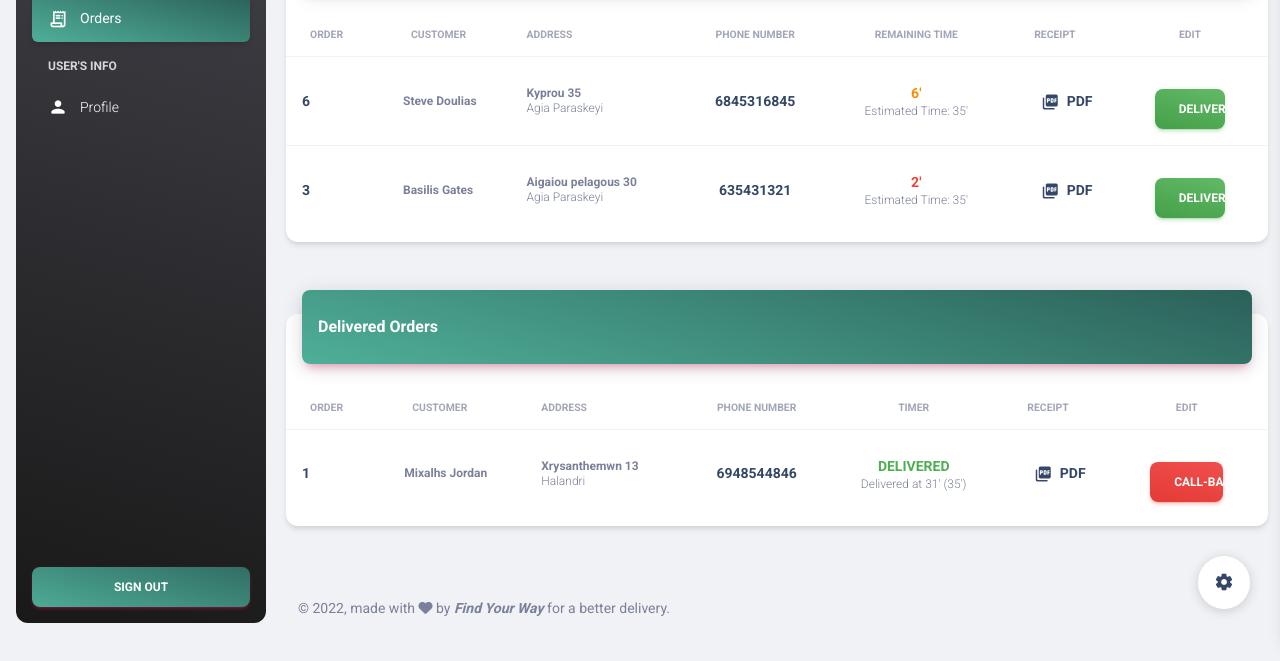
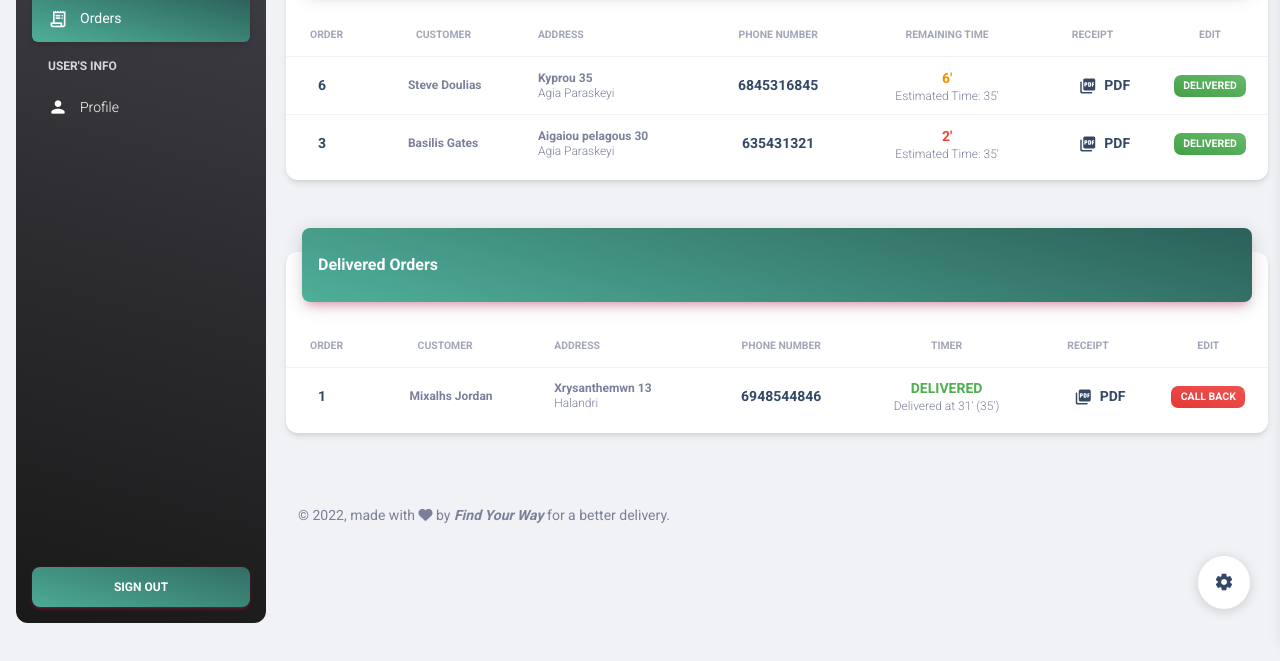
Before and after one commit to XanthiGk/FYW, a website: page pages/orders-delivery.html in a window 1280 px wide. Shown: the part 161-822 px from the top of the page. After the commit the page ends 800 px from the top, so only its background shows below. Drawn offline with Linux system fonts and the light colour scheme.

Commit message:
fixed minor flaws

```diff
--- a/pages/orders-delivery.html
+++ b/pages/orders-delivery.html
@@ -198,7 +198,7 @@
                                     <tbody>
                                         <tr>
                                             <td>
-                                                <div class="d-flex px-2 py-1">
+                                                <div class="d-flex px-4 py-1">
                                                     <div class="d-flex flex-column justify-content-center">
                                                         <h6 class="mb-0 text-sm"> 6</h6>
                                                     </div>
@@ -229,14 +229,12 @@
                                                     PDF</button>
                                             </td>
                                             <td class="align-middle text-center text-sm">
-                                                <button class="btn bg-gradient-success w-50 my-4 mb-2">
-                                                    Delivered
-                                                </button>
+                                                <span class="badge badge-sm bg-gradient-success">Delivered</span>
                                             </td>
                                         </tr>
                                         <tr>
                                             <td>
-                                                <div class="d-flex px-2 py-1">
+                                                <div class="d-flex px-4 py-1">
                                                     <div class="d-flex flex-column justify-content-center">
                                                         <h6 class="mb-0 text-sm">3</h6>
                                                     </div>
@@ -267,9 +265,7 @@
                                                     PDF</button>
                                             </td>
                                             <td class="align-middle text-center text-sm">
-                                                <button class="btn bg-gradient-success w-50 my-4 mb-2">
-                                                    Delivered
-                                                </button>
+                                                <span class="badge badge-sm bg-gradient-success">Delivered</span>
                                             </td>
                                         </tr>
                                     </tbody>
@@ -323,7 +319,7 @@
                                             </thead>
                                             <tbody>
                                                 <td>
-                                                    <div class="d-flex px-2 py-1">
+                                                    <div class="d-flex px-4 py-1">
                                                         <div class="d-flex flex-column justify-content-center">
                                                             <h6 class="mb-0 text-sm"> 1 </h6>
                                                         </div>
@@ -356,9 +352,7 @@
                                                         PDF</button>
                                                 </td>
                                                 <td class="align-middle text-center text-sm">
-                                                    <button class="btn bg-gradient-danger w-50 my-4 mb-2">
-                                                        Call-back
-                                                    </button>
+                                                    <span class="badge badge-sm bg-gradient-danger">Call Back</span>
                                                 </td>
                                                 </tr>
                                             </tbody>
```
Also changed, not shown: pages/map-admin.html (+1 -1 lines), pages/orders.html (+5 -5 lines).
